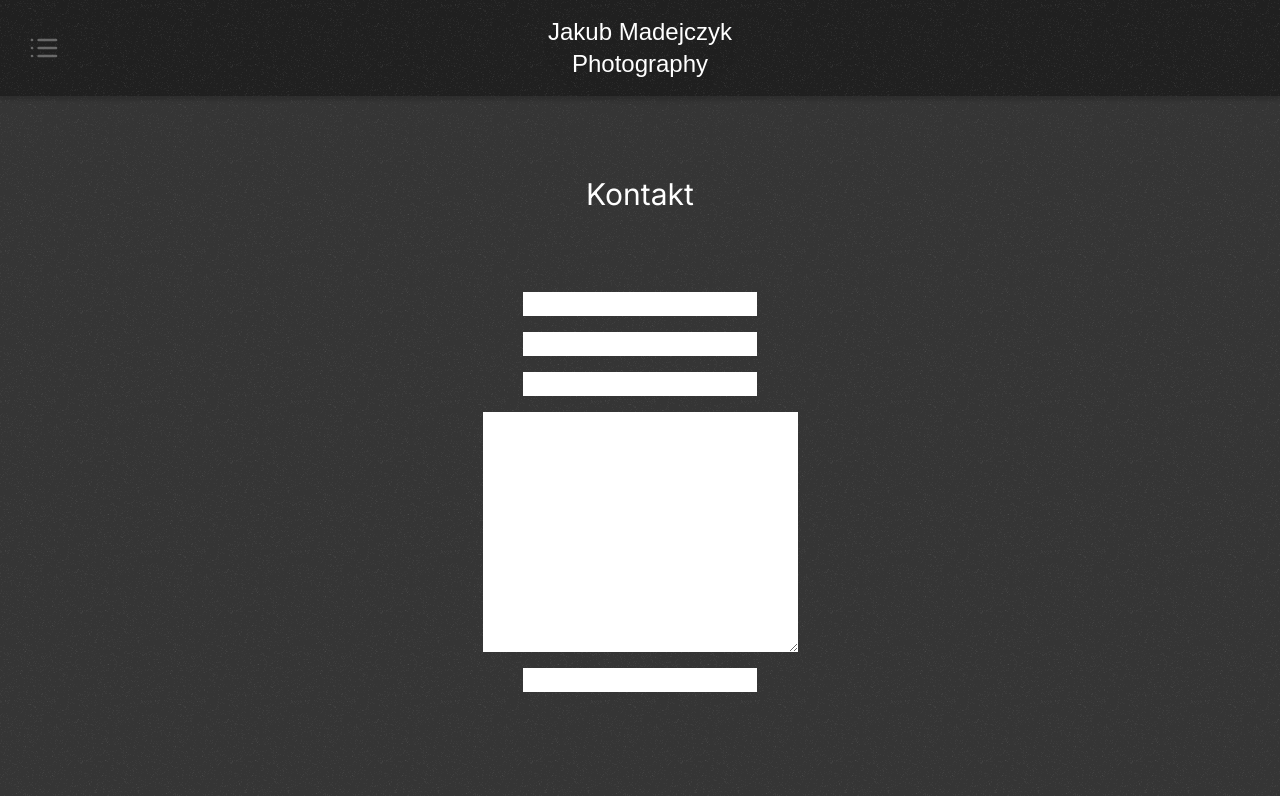
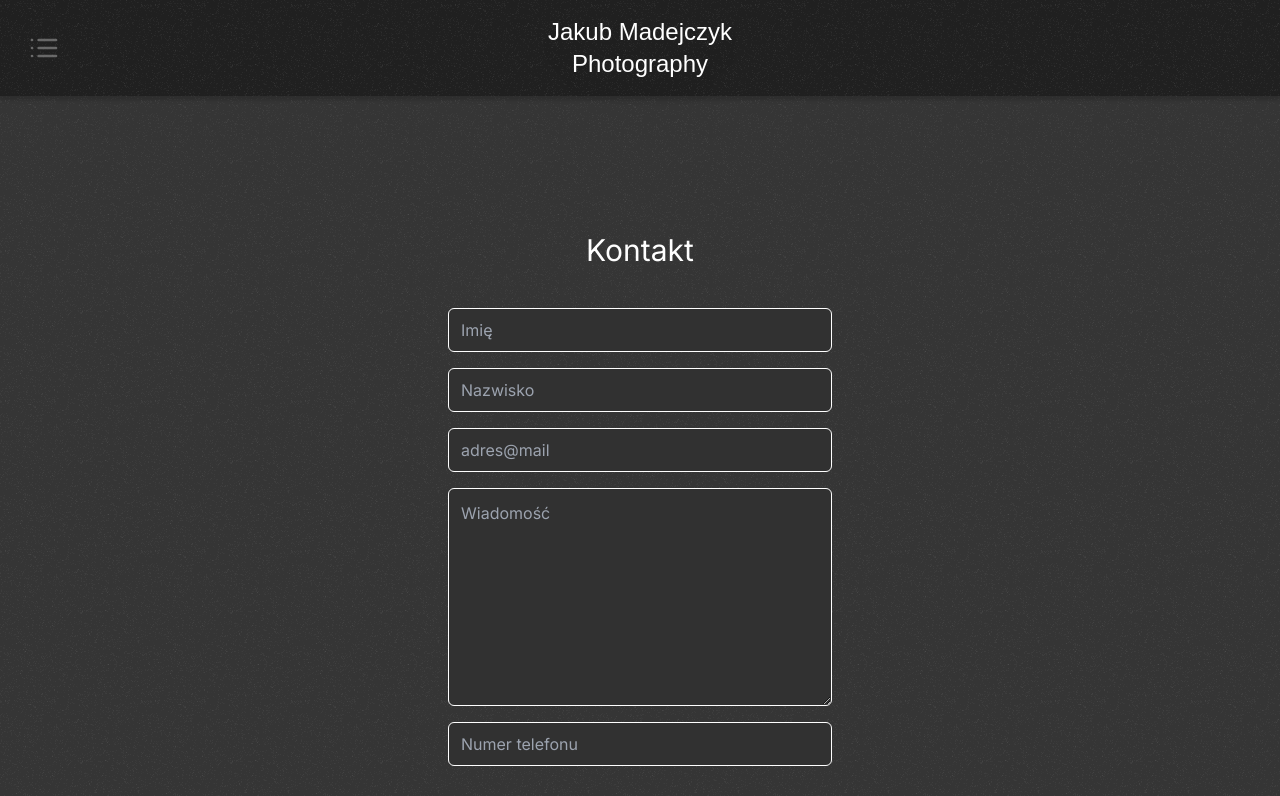
Before and after one commit to JMadejczyk/madej.art-nextjs, a Next.js app: page /contact in a window 1280 px wide. Shown: the top 796 px of the page. Built offline with nearby package versions, Linux system fonts and the light colour scheme; a web font is replaced by a local one.

Commit message:
contact form changed

```diff
--- a/app/about/page.tsx
+++ b/app/about/page.tsx
@@ -34,7 +34,7 @@ const letter = {
   },
 };
 
-export function First() {
+function First() {
   const lines =
     "„Przykazanie dla fotografów i innych twórców: ^nie pożyczaj duszy od innego artysty, choćby nie ^wiem jak ci się spodobała, ponieważ w tym samym ^momencie stracisz swoją duszę, która jest źródłem ^wyjątkowości tego, co robisz” – Joanna Rybczyńska";
   return (
@@ -83,7 +83,7 @@ export function First() {
   );
 }
 
-export function Second() {
+function Second() {
   return (
     <div className="bg-light-gray bg-[url('/img/noise_transparent.png')] bg-fixed min-h-[90vh] flex flex-col justify-center">
       <div
--- a/app/contact/page.tsx
+++ b/app/contact/page.tsx
@@ -4,14 +4,45 @@
 
 export default function Contact() {
   return (
-    <div className="bg-light-gray bg-[url('/img/noise_transparent.png')] bg-fixed min-h-screen flex flex-col ">
-      <h1 className="text-3xl text-center m-20">Kontakt</h1>
-      <form className="flex flex-col items-center justify-center gap-4">
-        <input type="text" name="imie" id="imie" />
-        <input type="text" name="nazwisko" id="nazwisko" />
-        <input type="text" name="mail" id="mail" />
-        <textarea name="message" id="message" cols={30} rows={10}></textarea>
-        <input type="text" name="tel" id="tel" />
+    <div className="bg-light-gray bg-[url('/img/noise_transparent.png')] bg-fixed min-h-screen flex flex-col items-center pt-24 ">
+      <h1 className="text-3xl text-center m-10">Kontakt</h1>
+      <form className="flex flex-col justify-center gap-4 w-[80vw] sm:w-96 text-[white]">
+        <input
+          className={`h-11 bg-[#313131] border p-3 rounded-md`}
+          type="text"
+          name="imie"
+          id="imie"
+          placeholder="Imię"
+        />
+        <input
+          className={`h-11 bg-[#313131] border p-3 rounded-md`}
+          type="text"
+          name="nazwisko"
+          id="nazwisko"
+          placeholder="Nazwisko"
+        />
+        <input
+          className={`h-11 bg-[#313131] border p-3 rounded-md`}
+          type="text"
+          name="mail"
+          id="mail"
+          placeholder="adres@mail"
+        />
+        <textarea
+          className={`bg-[#313131] border p-3 rounded-md`}
+          name="message"
+          id="message"
+          cols={30}
+          rows={8}
+          placeholder="Wiadomość"
+        ></textarea>
+        <input
+          className={`h-11 bg-[#313131] border p-3 rounded-md`}
+          type="text"
+          name="tel"
+          id="tel"
+          placeholder="Numer telefonu"
+        />
       </form>
     </div>
   );
```
